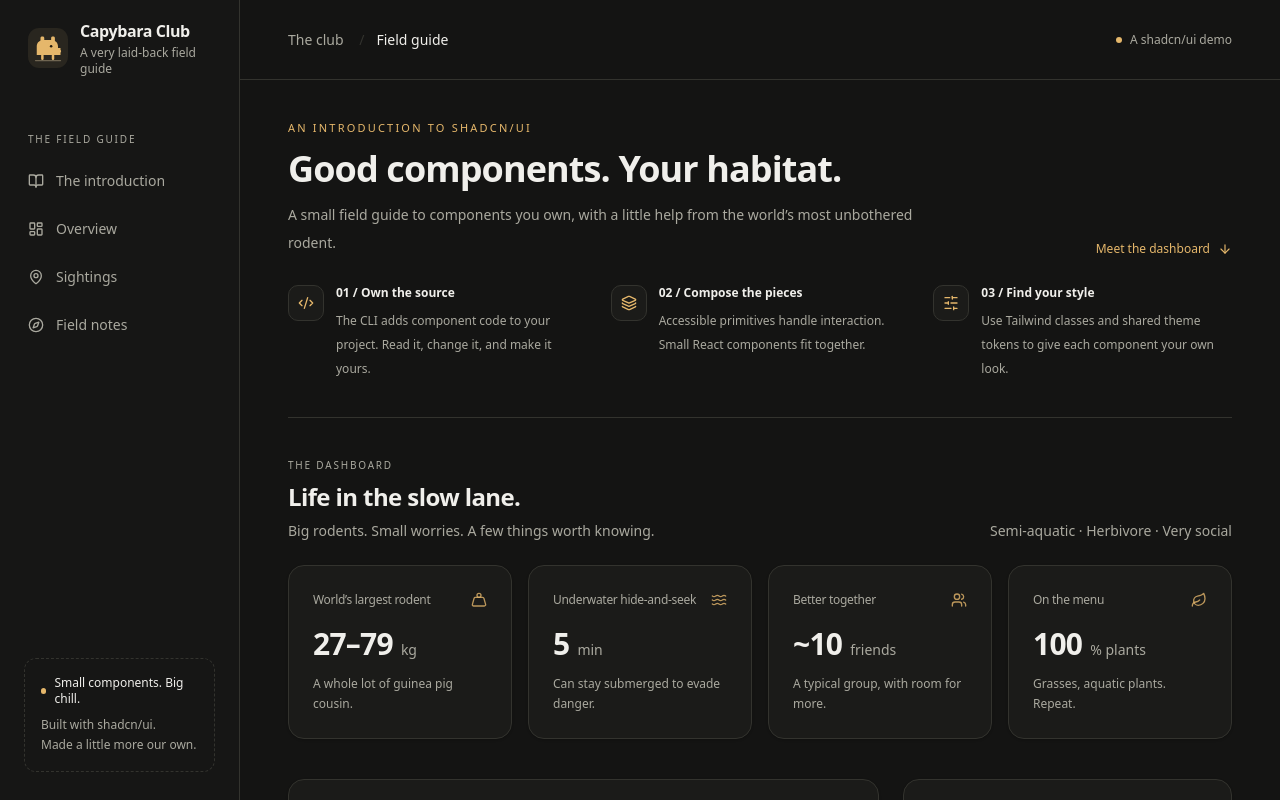
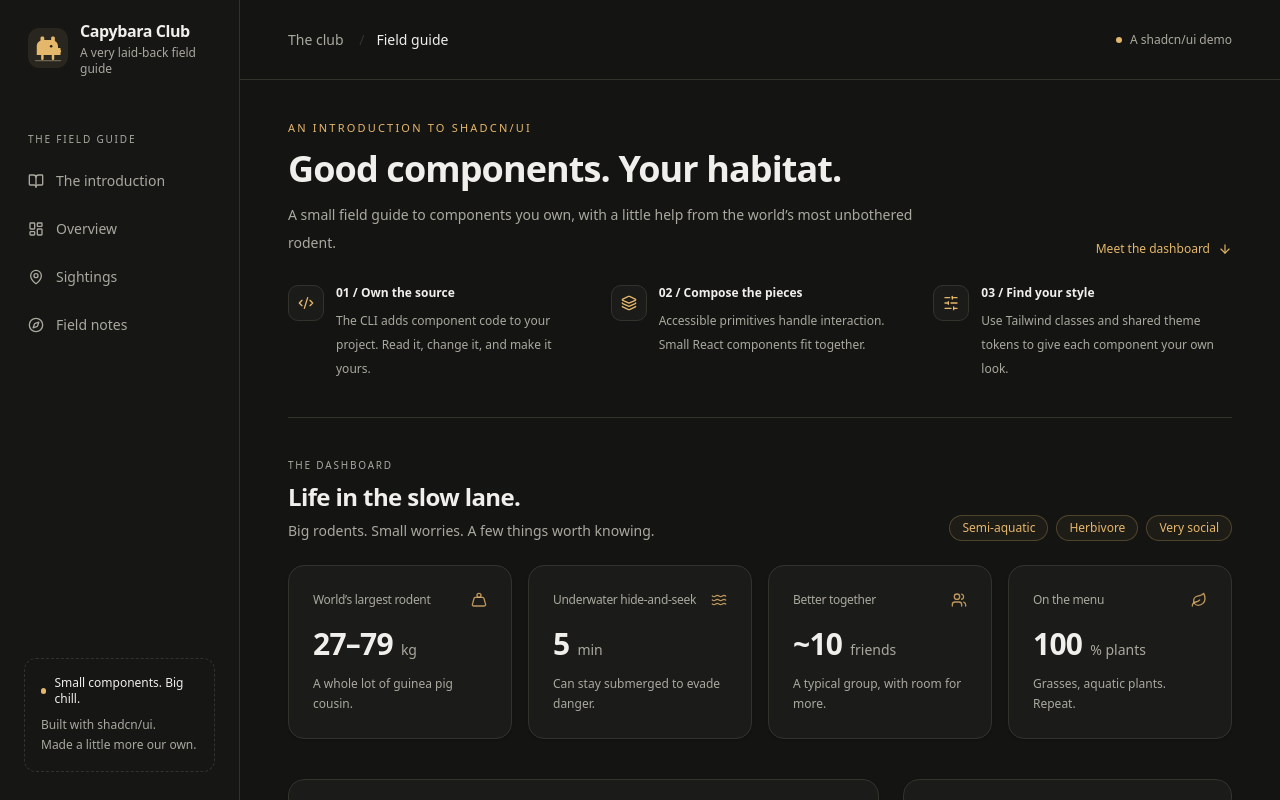
Before and after one commit to ahti-ruusuvuori-knowit/shadcn-ui-demo, a React (Vite) app: page / in a window 1280 px wide. Shown: the top 800 px of the page. Built offline with nearby package versions, Linux system fonts and the light colour scheme.

Commit message:
Add customized capybara trait badges

```diff
--- a/src/components/demo/traits.tsx
+++ b/src/components/demo/traits.tsx
@@ -1,4 +1,19 @@
-// Live demo 1: add customized Badge components here.
+import { Badge } from "@/components/ui/badge"
+import { traits } from "@/lib/data"
+
 export function Traits() {
-  return <p className="text-sm text-muted-foreground">Semi-aquatic · Herbivore · Very social</p>
+  return (
+    <div className="flex flex-wrap gap-2" aria-label="Capybara traits">
+      {traits.map((trait) => (
+        <Badge
+          key={trait}
+          data-demo-trait
+          variant="outline"
+          className="rounded-full border-primary/25 bg-primary/5 px-3 py-1 font-normal text-primary"
+        >
+          {trait}
+        </Badge>
+      ))}
+    </div>
+  )
 }
```
